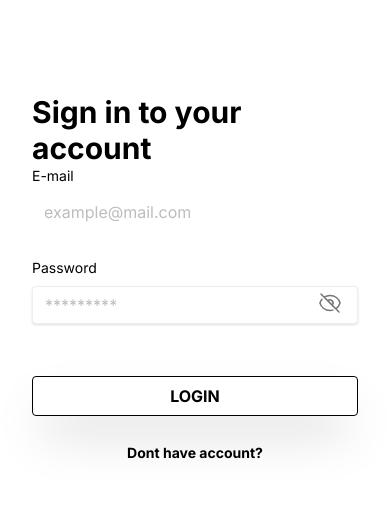
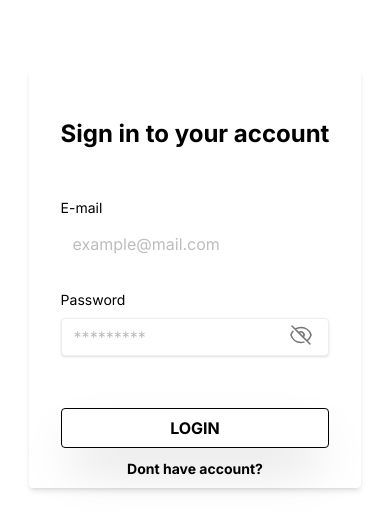
Before and after one commit to mkmuniz/Biflux, a Next.js app in the folder front/: page /login in a window 390 px wide. Shown: the part 143-673 px from the top of the page. Built offline with nearby package versions, Linux system fonts and the light colour scheme; no server answers.

Commit message:
fix: responsivity

```diff
--- a/front/src/ui/components/Login/index.tsx
+++ b/front/src/ui/components/Login/index.tsx
@@ -35,11 +35,13 @@ export default function LoginForm() {
 
     return <>
         <div className="h-screen flex items-center justify-center sm:mt-12 sm:bg-standard-dark bg-white w-full">
-            <div className="h-4/5 w-3/7 bg-white grid items-center justify-center rounded shadow-md">
+            <div className=" bg-white grid items-center justify-center rounded shadow-md">
                 <form className="px-8" onSubmit={handleSubmit(handleSignIn)}>
-                    <span className="text-black font-bold text-center text-3xl w-full">
-                        Sign in to your account
-                    </span>
+                    <div className="flex items-center justify-center h-32">
+                        <span className="text-black font-bold text-center text-2xl">
+                            Sign in to your account
+                        </span>
+                    </div>
                     <div className="mb-4 w-full">
                         <label className="block text-sm mb-2 text-black" htmlFor="email">
                             E-mail
@@ -78,7 +80,7 @@ export default function LoginForm() {
                                 <span className="relative z-10">LOGIN</span>
                             </button>
                         </div>
-                        <div className="mt-6">
+                        <div className="m-2">
                             <Link className="inline-block align-baseline font-bold hover:text-blue-gray-300 transition-all text-sm text-black hover:text-blue-hover" href="/sign-up">
                                 Dont have account?
                             </Link>
--- a/front/src/ui/components/SignUp/index.tsx
+++ b/front/src/ui/components/SignUp/index.tsx
@@ -37,11 +37,13 @@ export default function SignUpForm() {
 
     return <>
         <div className="h-screen flex items-center justify-center sm:mt-12 sm:bg-standard-dark bg-white">
-            <div className="flex w-3/7 h-4/5 bg-white rounded shadow-sm items-center justify-center">
+            <div className="flex bg-white rounded shadow-sm items-center justify-center">
                 <form className="px-8" onSubmit={handleSubmit(handleSignUp)}>
-                    <span className="text-black font-bold text-center text-2xl w-full">
-                        Not signed up yet?
-                    </span>
+                    <div className="flex items-center justify-center h-32">
+                        <span className="text-black font-bold text-center text-2xl w-full">
+                            Not signed up yet?
+                        </span>
+                    </div>
                     <div className="mb-4">
                         <label className="block text-sm mb-2 text-black" htmlFor="email">
                             Name
@@ -91,7 +93,7 @@ export default function SignUpForm() {
                                 <span className="relative z-10">SIGN UP</span>
                             </button>
                         </div>
-                        <div className="mt-6">
+                        <div className="m-2">
                             <Link className="inline-block align-baseline font-bold hover:text-blue-gray-300 transition-all text-sm text-black hover:text-blue-hover" href="/login">
                                 Have account already?
                             </Link>
```
